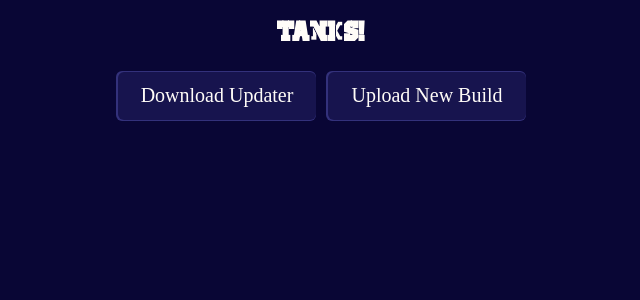
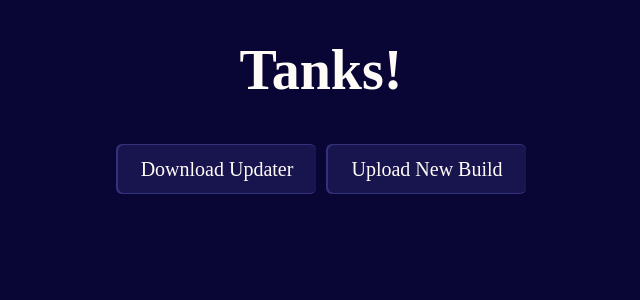
Before and after one commit to LimeGradient/TankUpdaterServer, a Vue app in the folder tanks-client/: page / in a window 1280 px wide. Shown: the top 300 px of the page, without its empty margins (319-959 px from the left). Built offline with nearby package versions, Linux system fonts and the light colour scheme.

Commit message:
FIX: stupid font is bugging me

```diff
--- a/tanks-client/src/components/Home.vue
+++ b/tanks-client/src/components/Home.vue
@@ -23,9 +23,10 @@ import Button from './Button.vue';
     display: flex;
     flex-direction: column;
     align-items: center;
-}
 
-.container h1 {
-    font-family: stencil;
+    h1 {
+        font-size: 3.5em;
+    /* font-family: stencil; TODO: make this work */
+    }
 }
 </style>
```
